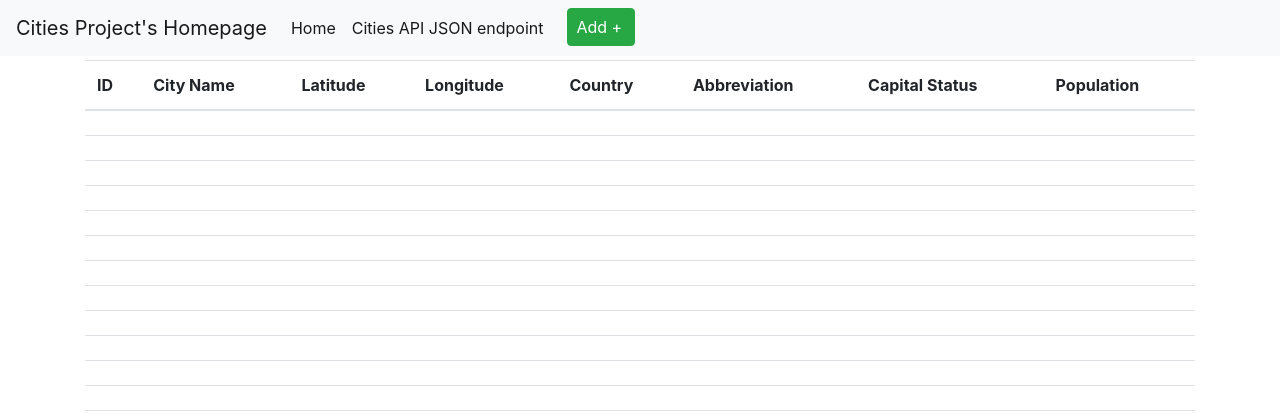
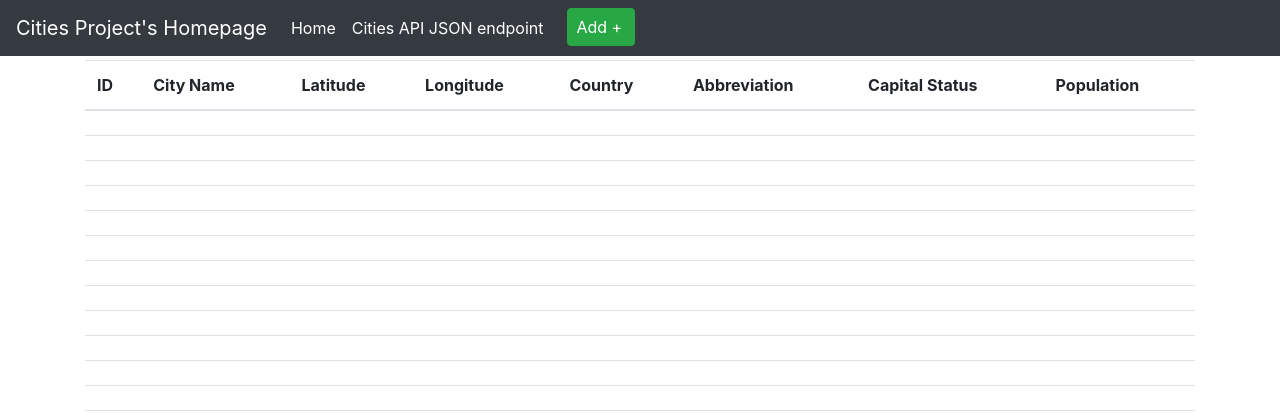
Before and after one commit to mjdroz/IS601-FinalWebApp-TeamProject, a Flask app: page /home in a window 1280 px wide. Shown: the top 420 px of the page. Run offline with Flask 2, Linux system fonts and the light colour scheme; data comes from the database, SQL or seed files in the repository; lists and menus that the app fills with data are empty; some libraries are stand-ins or nearby versions.

Commit message:
Task: Changed nav bar color to black

```diff
--- a/app/templates/layout.html
+++ b/app/templates/layout.html
@@ -21,7 +21,7 @@
 <!-- As a heading -->
 
 
-<nav class="navbar navbar-expand-lg navbar-light bg-light mb-1">
+<nav class="navbar navbar-expand-lg navbar-dark bg-dark mb-1">
   <a class="navbar-brand" href="#">{% if user %}{{ user.username }}'s Homepage{% else %}
     <title>Welcome to My Homepage</title>
     {% endif %}</a>
```
